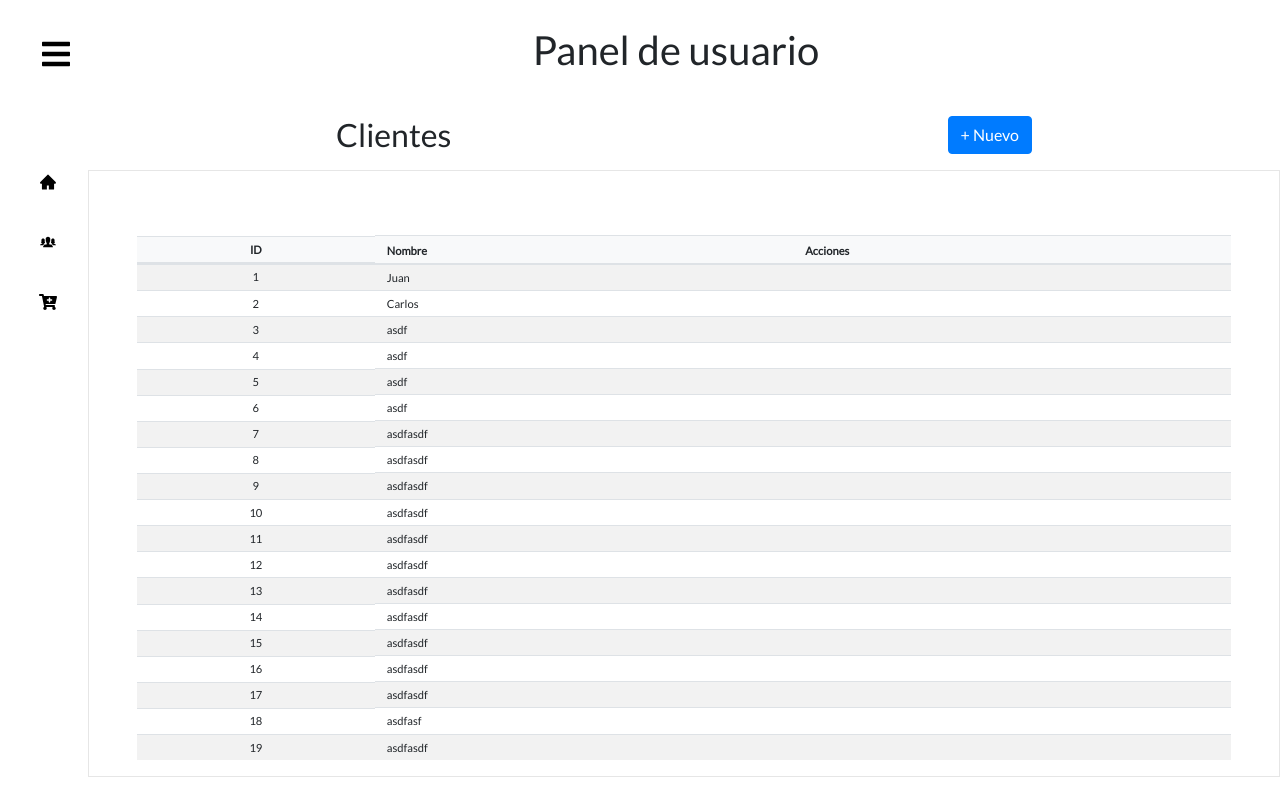
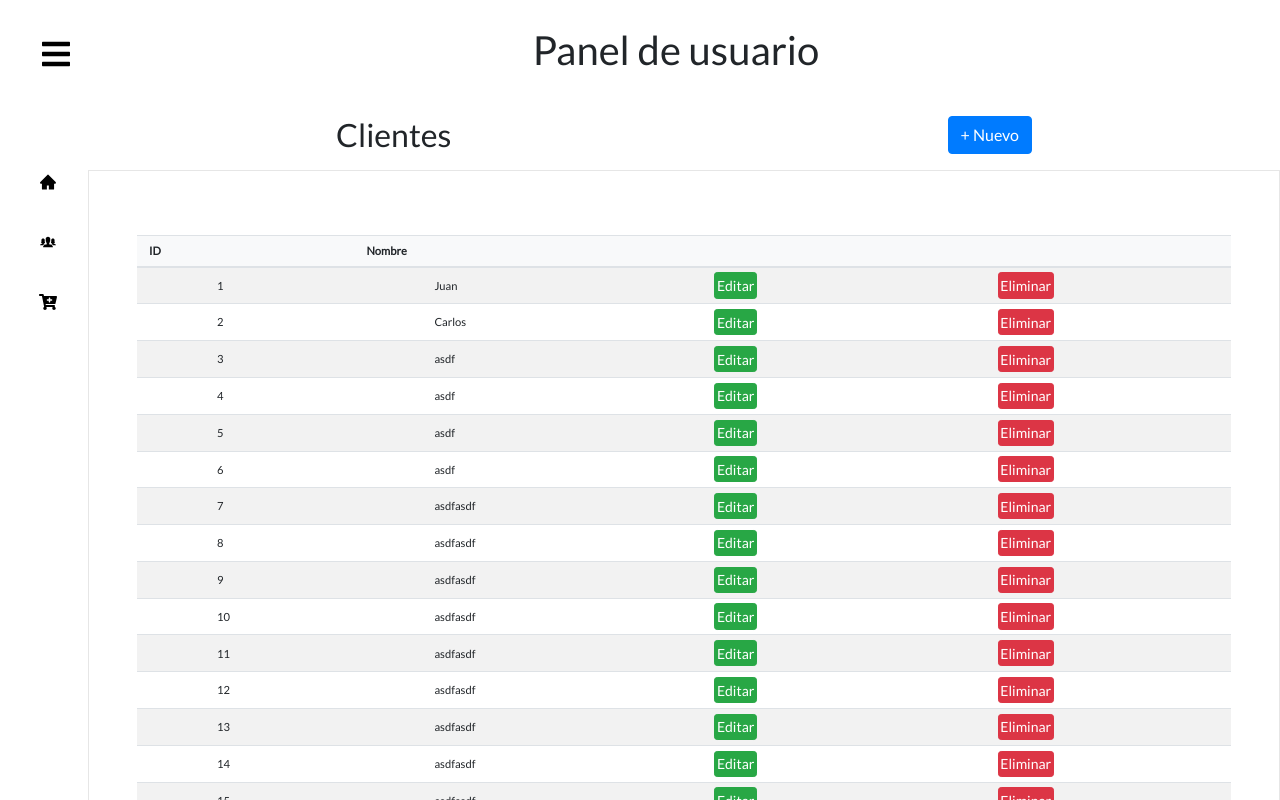
Before and after one commit to gabyballester/react-admin-panel-customers-products-react-redux-hooks-jsonserver, a React (Create React App) app: page /customers in a window 1280 px wide. Shown: the top 800 px of the page. Built offline with nearby package versions, Linux system fonts and the light colour scheme; data requests are answered from the project's data file.

Commit message:
Formato tabla bootstrap

```diff
--- a/src/components/Customer.js
+++ b/src/components/Customer.js
@@ -1,13 +1,38 @@
 import React from 'react'
+import { Link } from 'react-router-dom';
 import './customer.sass';
 
 function Customer({ customer }) {
+    const { id, name } = customer;
     return (
 
         <tr className="customers-overflow">
             <td>{customer.id}</td>
             <td>{customer.name}</td>
-            <td></td>
+            <td className="button-div">
+                <Link
+                    to={`/customer/edit/${id}`}
+                >
+                    <button
+                        type="button"
+                        className="btn btn-sm btn-success"
+                    >
+                        Editar
+                </button>
+                </Link>
+            </td>
+            <td className="button-div">
+                <Link
+                    to={`/customer/edit/${id}`}
+                >
+                    <button
+                        type="button"
+                        className="btn btn-sm btn-danger"
+                    >
+                        Eliminar
+                </button>
+                </Link>
+            </td>
         </tr>
 
     )
--- a/src/components/customer.sass
+++ b/src/components/customer.sass
@@ -1,15 +1,14 @@
 tr,td
     height: 20px!important
-    line-height: .1
+    line-height: .5
     font-size: .7rem
 
-tr :nth-child(1)
-    display: flex
-    flex-direction: column
-    justify-content: center
-    align-items: center
-    align-self: center
+button
+    margin: 0!important
+    padding: .1rem!important
 
-
-.customers-overflow
-    overflow-x: auto
+td
+    vertical-align: middle!important
+    margin: 0!important
+    padding: .3rem!important
+    padding-left: 5rem!important
--- a/src/pages/Customers.js
+++ b/src/pages/Customers.js
@@ -36,7 +36,7 @@ console.log(customers);
                         <tr className="mx-auto">
                             <th>ID</th>
                             <th>Nombre</th>
-                            <th>Acciones</th>
+                            <th colSpan="2"></th>
                         </tr>
                     </thead>
                     <tbody className="table-body">
```
